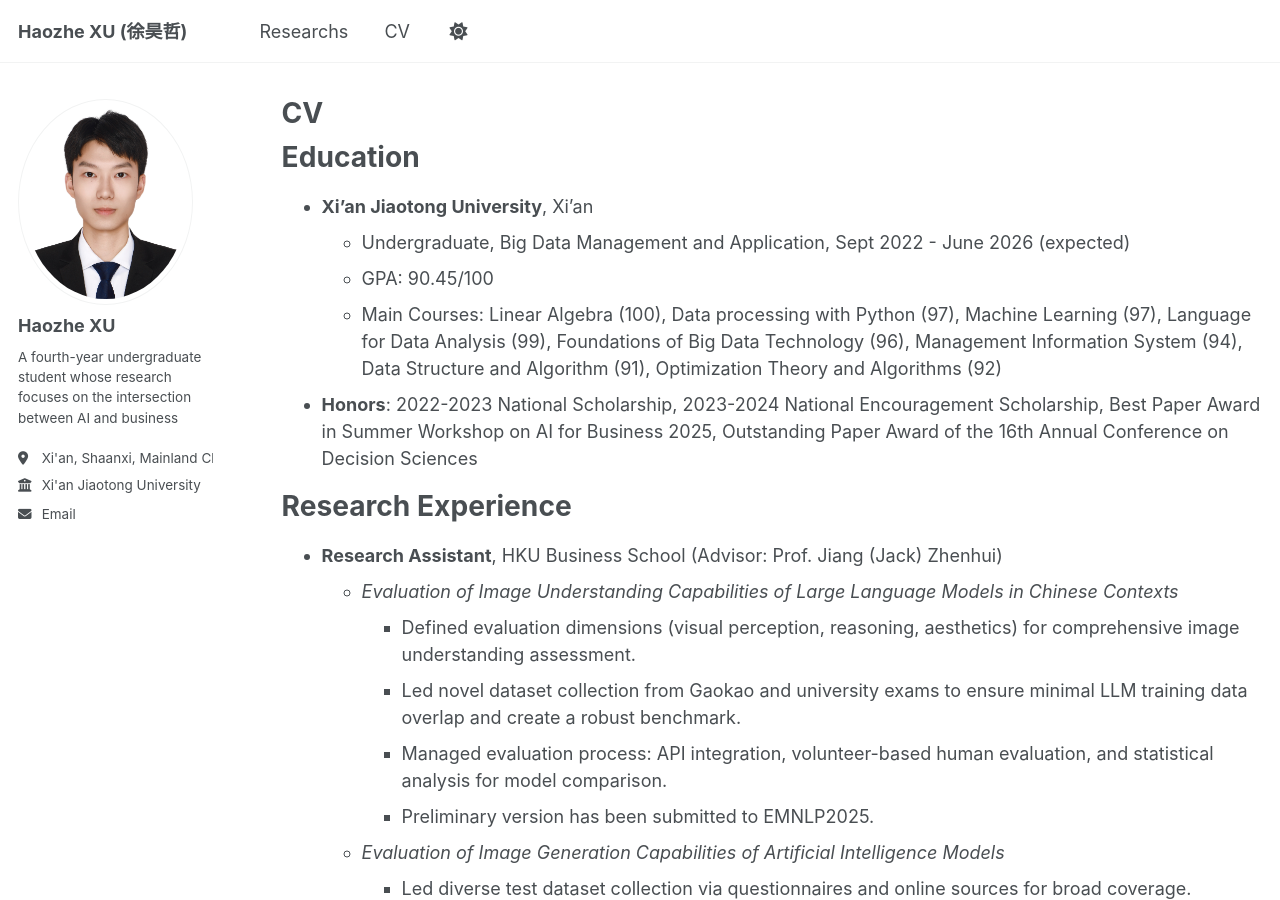
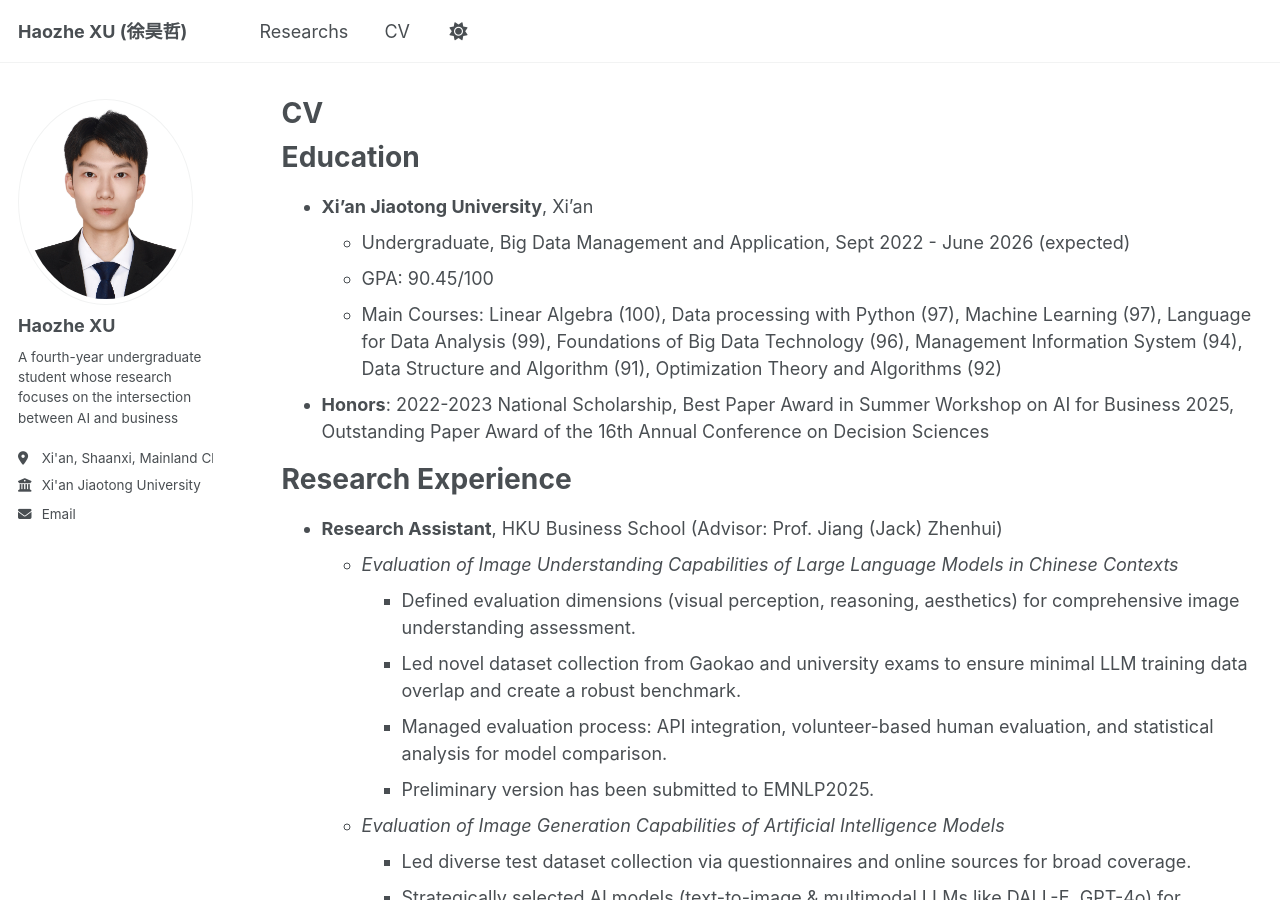
Before and after one commit to XuHaozhe0204/XuHaozhe0204.github.io, a Jekyll site: the page built from _pages/cv.md, in a window 1280 px wide and 900 px high. Built offline with Jekyll 4.4.1, drawn with Linux system fonts in a browser that asks for light colours; a script that is not in the unit is left out.

Commit message:
Update cv.md

```diff
--- a/_pages/cv.md
+++ b/_pages/cv.md
@@ -15,7 +15,7 @@
     *   Undergraduate, Big Data Management and Application, Sept 2022 - June 2026 (expected)
     *   GPA: 90.45/100
     *   Main Courses: Linear Algebra (100), Data processing with Python (97), Machine Learning (97), Language for Data Analysis (99), Foundations of Big Data Technology (96), Management Information System (94), Data Structure and Algorithm (91), Optimization Theory and Algorithms (92)
-*   **Honors**: 2022-2023 National Scholarship, 2023-2024 National Encouragement Scholarship, Best Paper Award in Summer Workshop on AI for Business 2025, Outstanding Paper Award of the 16th Annual Conference on Decision Sciences
+*   **Honors**: 2022-2023 National Scholarship, Best Paper Award in Summer Workshop on AI for Business 2025, Outstanding Paper Award of the 16th Annual Conference on Decision Sciences
 
 Research Experience
 ======
```
